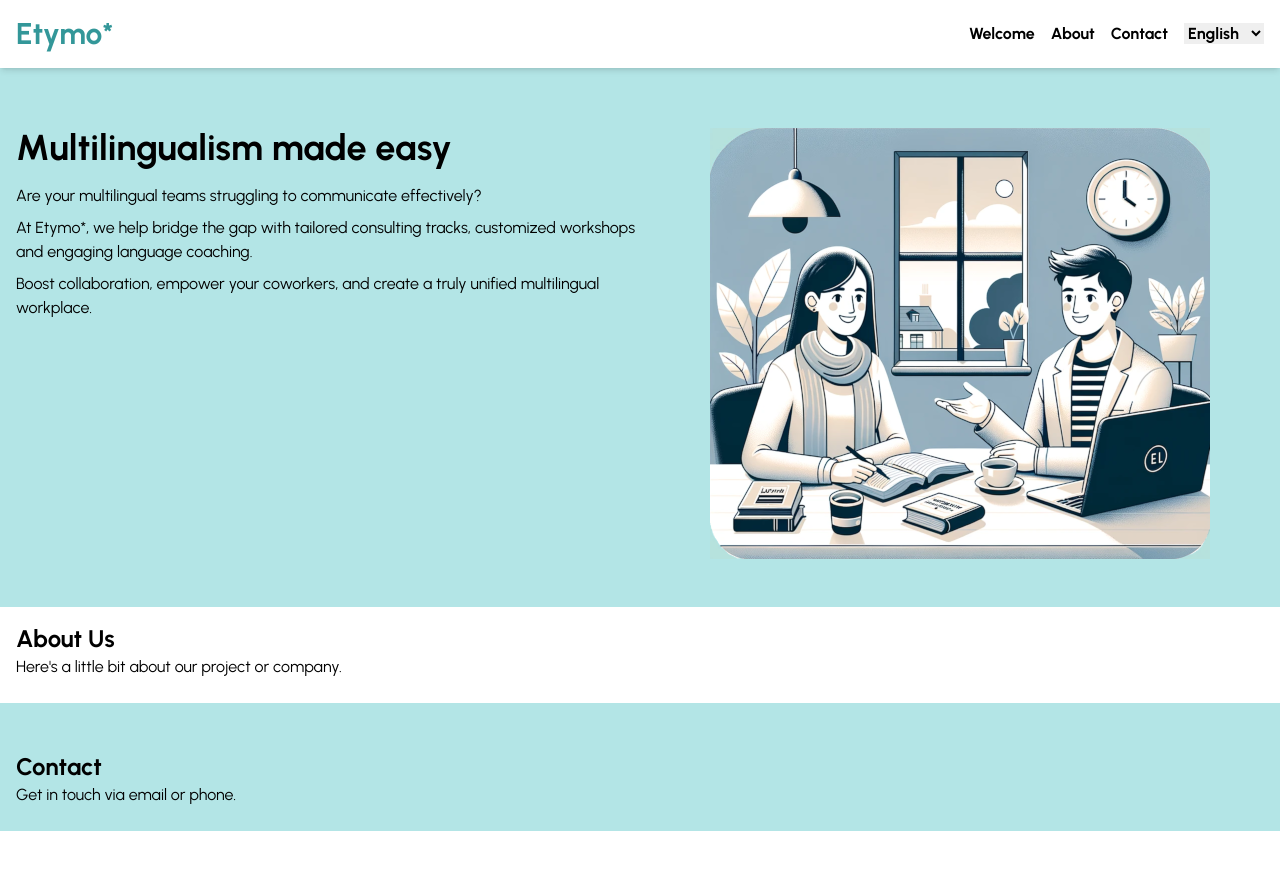
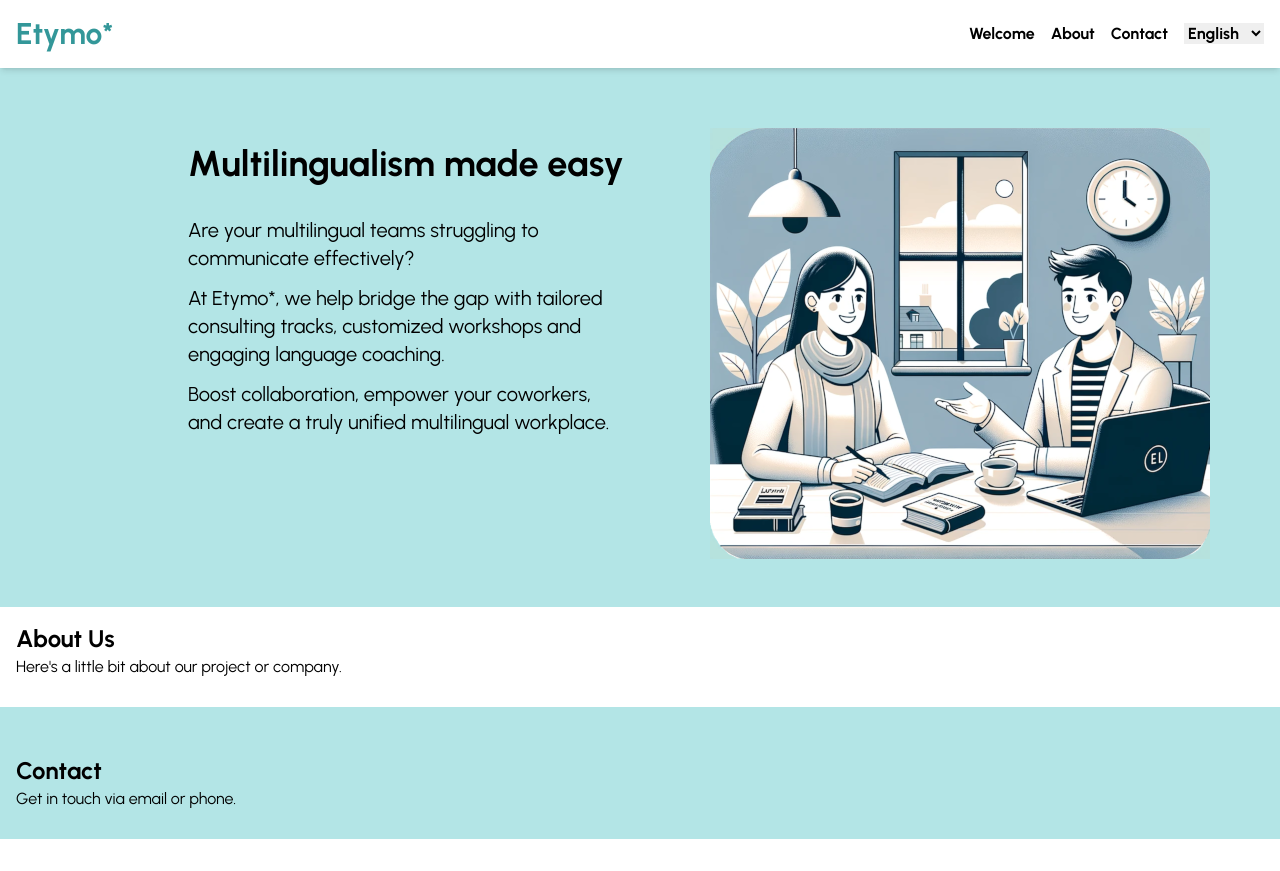
Before and after one commit to olivierpierre85/etymo, a Vue app: page / in a window 1280 px wide. Built offline with nearby package versions, Linux system fonts and the light colour scheme.

Commit message:
better text

```diff
--- a/src/App.vue
+++ b/src/App.vue
@@ -18,11 +18,15 @@
     </header>
     <div class="pt-20 bg-custom-blue">
       <section id="multilingualism" class="my-8 p-4 flex">
-        <div class="flex-1">
-          <h2 class="text-4xl font-semibold pb-4">{{ t('multilingualism_title') }}</h2>
-          <p>{{ t('multilingualism_content_1') }}</p>
-          <p>{{ t('multilingualism_content_2') }}</p>
-          <p>{{ t('multilingualism_content_3') }}</p>
+        <div class="flex-1 flex justify-end">
+          <div class="w-3/4 p-4">
+            <h2 class="text-4xl font-semibold pb-8">{{ t('multilingualism_title') }}</h2>
+            <div class="text-xl">
+              <p>{{ t('multilingualism_content_1') }}</p>
+              <p>{{ t('multilingualism_content_2') }}</p>
+              <p>{{ t('multilingualism_content_3') }}</p>
+            </div>
+          </div>
         </div>
         <div class="flex-1 flex justify-center items-center">
           <img :src="image01" alt="Illustration of two people working at a desk" class="ml-4">
@@ -42,7 +46,7 @@
 
 <style scoped>
 p {
-  margin-bottom: 0.5rem;
+  margin-bottom: 0.75rem;
 }
 </style>
 
```
